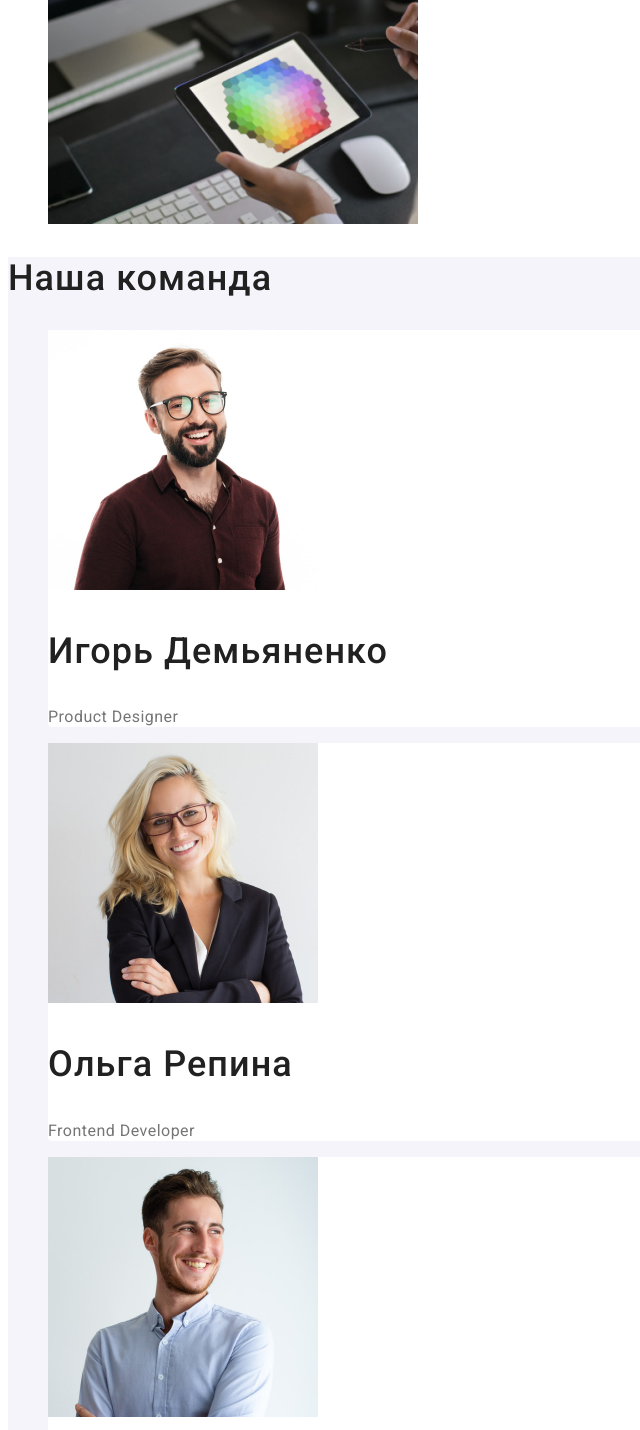
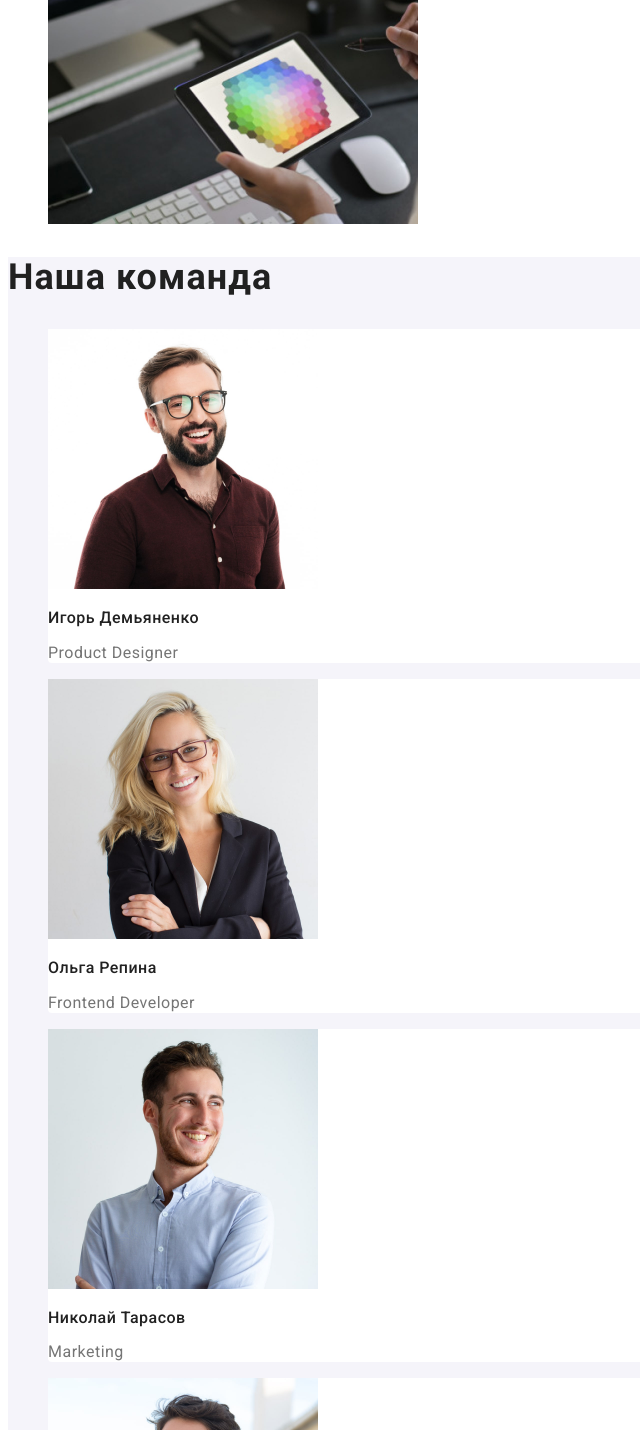
Before and after one commit to valerii-mykh/goit-markup-hw-02, a plain HTML site: page index.html in a window 1280 px wide. Shown: the part 1450-2880 px from the top of the page, without its empty margins (0-640 px from the left). Drawn offline with Linux system fonts and the light colour scheme.

Commit message:
correction of mistakes

```diff
--- a/css/styles.css
+++ b/css/styles.css
@@ -137,13 +137,13 @@ body {
 }
 
 .team-title {
+    font-size: 16px;
     font-weight: 500;
     line-height: 1.18;
     letter-spacing: 0.03em
 }
 
 .team-text {
-    font-weight: 400;
     line-height: 1.18;
     letter-spacing: 0.03em;
     color: #757575;
@@ -177,10 +177,6 @@ address {
 
 
 /* ------------------PORTFOLIO--------------------- */
-
-.portfolio {
-    background-color: #E5E5E5;
-}
 
 button {
     font-family: inherit;
--- a/index.html
+++ b/index.html
@@ -82,26 +82,26 @@
         </section>
         <!--  TEAM  -->
         <section class="team box">
-            <h2 class="team-title title">Наша команда</h2>
+            <h2 class="title">Наша команда</h2>
             <ul class="team-list">
                 <li class="team-item list">
                     <img src="./image/main/photo1.jpg" alt="Игорь Демьяненко" width="270" height="260">
-                    <h3 class="team-title title">Игорь Демьяненко</h3>
+                    <h3 class="team-title ">Игорь Демьяненко</h3>
                     <p lang="en" class="team-text">Product Designer</p>
                 </li>
                 <li class="team-item list">
                     <img src="./image/main/photo2.jpg" alt="Ольга Репина" width="270" height="260">
-                    <h3 class="team-title title">Ольга Репина</h3>
+                    <h3 class="team-title ">Ольга Репина</h3>
                     <p lang="en" class="team-text">Frontend Developer</p>
                 </li>
                 <li class="team-item list">
                     <img src="./image/main/photo3.jpg" alt="Николай Тарасов" width="270" height="260">
-                    <h3 class="team-title title">Николай Тарасов</h3>
+                    <h3 class="team-title ">Николай Тарасов</h3>
                     <p lang="en" class="team-text">Marketing</p>
                 </li>
                 <li class="team-item list">
                     <img src="./image/main/photo4.jpg" alt="Михаил Ермаков" width="270" height="260">
-                    <h3 class="team-title title">Михаил Ермаков</h3>
+                    <h3 class="team-title ">Михаил Ермаков</h3>
                     <p lang="en" class="team-text">UI Designer</p>
                 </li>
             </ul>
```
